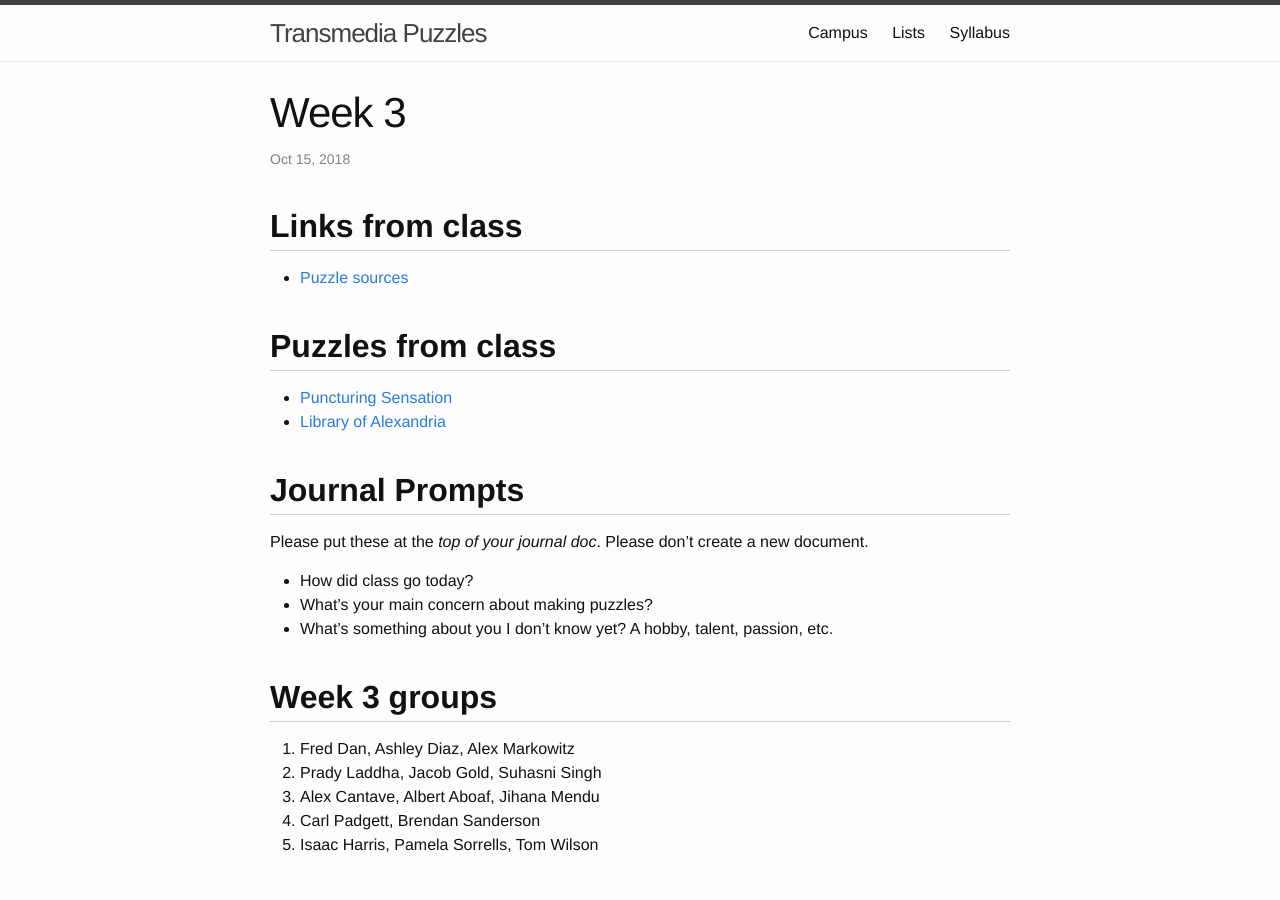
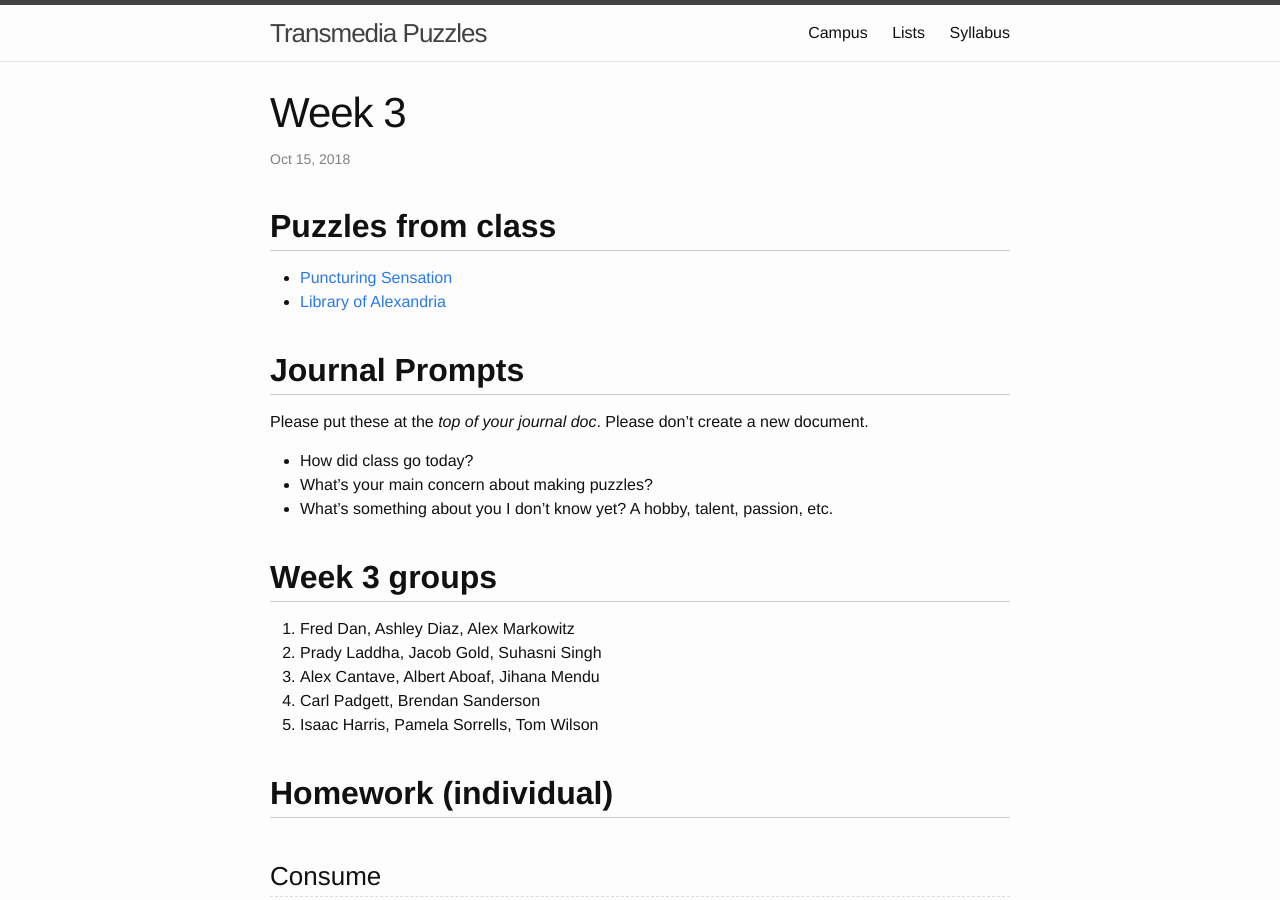
Before and after one commit to transmedia-puzzles/transmedia-puzzles.github.io, a Jekyll site: the page built from _posts/2018-10-15-3.md, in a window 1280 px wide and 900 px high. Built offline with Jekyll 4.4.1, drawn with Linux system fonts in a browser that asks for light colours.

Commit message:
Week 3 link

```diff
--- a/_posts/2018-10-15-3.md
+++ b/_posts/2018-10-15-3.md
@@ -5,9 +5,9 @@ date:   2018-10-15 09:00:00-0500
 categories: class
 ---
 
-## Links from class
+<!-- ## Links from class -->
 
-* [Puzzle sources](https://airtable.com/shrWoeVkouLQEgzfP/tblRxjGRjO0rXIJGA)
+<!-- * [Puzzle sources](https://airtable.com/shrWoeVkouLQEgzfP/tblRxjGRjO0rXIJGA) -->
 
 ## Puzzles from class
 
```
